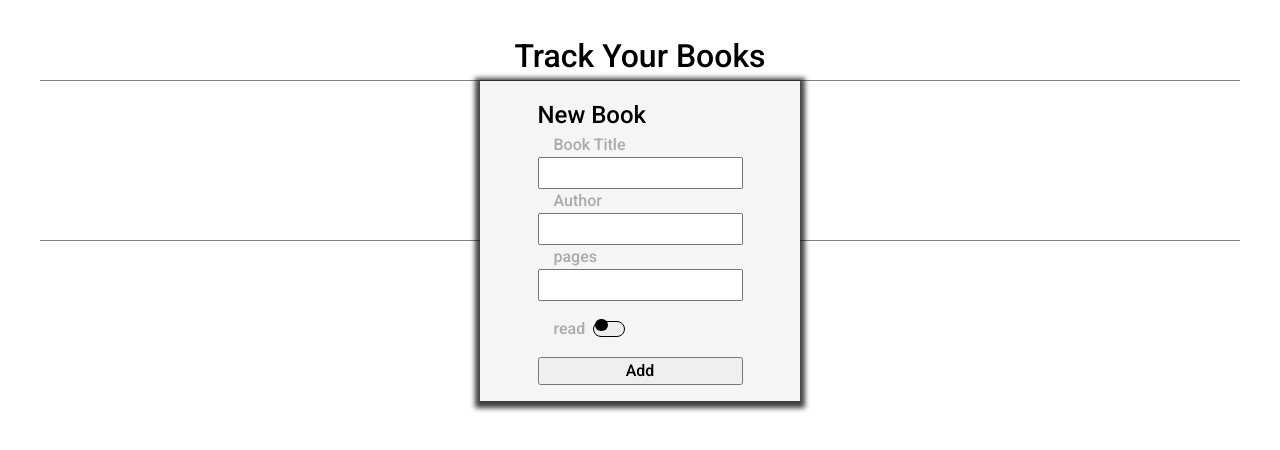
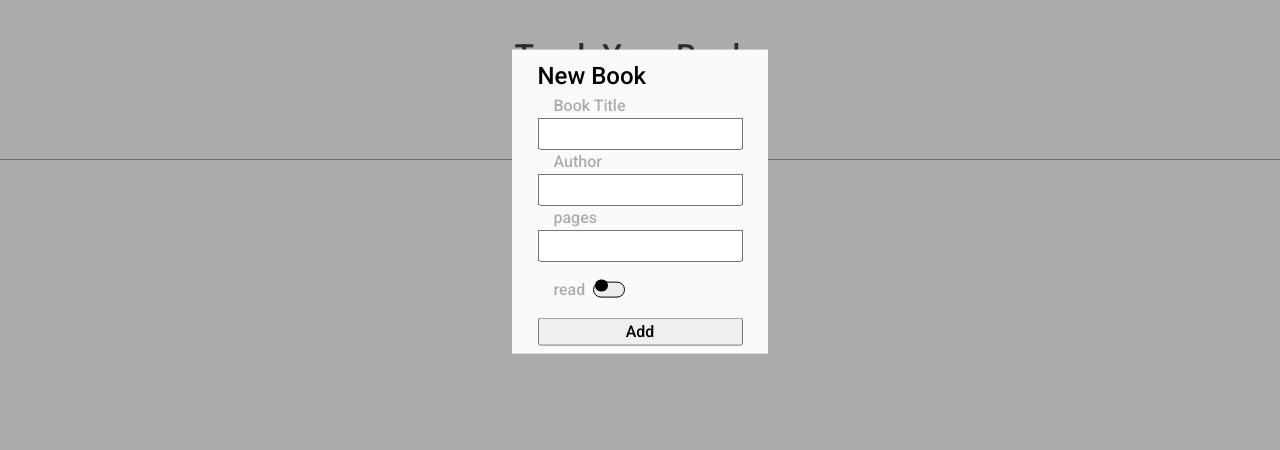
Before and after one commit to Parzivalcen/TheOdinLibrary, a plain HTML site: page index.html in a window 1280 px wide. Both pictures are taken after a click on the button "ADD NEW BOOK". Drawn offline with Linux system fonts and the light colour scheme.

Commit message:
modal changed to full viewPort

```diff
--- a/app.js
+++ b/app.js
@@ -150,12 +150,14 @@ Events
 document.addEventListener("DOMContentLoaded", UI.booksLSdisplay());
 // Show form
 const newBookBtn = document.querySelector(".new-book-btn");
+const formDiv = document.querySelector(".form-space")
 const addForm = document.querySelector(".add-Container");
+
 newBookBtn.addEventListener("click", (e) => {
   e.preventDefault();
-  let visibility = addForm.getAttribute("data-visible");
+  let visibility = formDiv.getAttribute("data-visible");
   if (visibility == "false") {
-    addForm.setAttribute("data-visible", true);
+    formDiv.setAttribute("data-visible", true);
   }
 });
 
@@ -193,7 +195,7 @@ addBtn.addEventListener("click", () => {
       StoreBook.addBook(newBook);
       // Clear form fields
       UI.ClearFields();
-      addForm.setAttribute("data-visible", false);
+      formDiv.setAttribute("data-visible", false);
     }
   }
 
@@ -205,12 +207,11 @@ document.addEventListener("click", (e) => {
   StoreBook.removeBook(e);
   StoreBook.changeRead(e);
   if (
-    e.target.classList.contains("form-space") ||
-    e.target.classList.contains("container--cards")
+    e.target.classList.contains("form-space")
     // e.target.classList.contains("addBook")
   ) {
     e.preventDefault();
     // Make form dissappear
-    addForm.setAttribute("data-visible", false);
+    formDiv.setAttribute("data-visible", false);
   }
 });
--- a/index.html
+++ b/index.html
@@ -10,13 +10,14 @@
   </head>
   <body>
     <main>
-      <div class="container">
+      <header>
         <h1>Track Your Books</h1>
         <!-- ADD new book button -->
-        <div class="form-space">
-          <img src="./imgs/iconmonstr-book-20.svg" alt="" />
-          <button class="new-book-btn">ADD NEW BOOK</button>
+        <img src="./imgs/iconmonstr-book-20.svg" alt="" />
+        <button class="new-book-btn">ADD NEW BOOK</button>
+      </header>
 
+      <div class="form-space" data-visible="false">
           <form class="add-Container" data-visible="false" novalidate>
             <!-- title -->
             <h2>New Book</h2>
@@ -46,6 +47,7 @@
             <button type="button" id="addBook" class="addBook">Add</button>
           </form>
         </div>
+        <div class="container">
         <!-- CARDS FOR BOOKS -->
         <div class="container--cards">
           <!-- CARDS -->
--- a/styles.css
+++ b/styles.css
@@ -47,6 +47,7 @@ body {
   grid-template-rows: -webkit-min-content 1fr;
   grid-template-rows: min-content 1fr;
   overflow-x: hidden;
+  overflow: none;
 }
 
 /* imgs easier to work with */
@@ -151,24 +152,29 @@ utility clases
 /* ---------
 LIBRARY
 ------------- */
-.container > h1 {
-  text-align: center;
+
+header{
+  /* margin-top: 10vh; */
   padding-top: 2rem;
-  border-bottom: 1px solid grey;
-}
-.form-space{
+  padding-bottom: 2rem;
   display: grid;
   align-items: center;
   justify-content: center;
   border-bottom: 1px solid grey;
   height: 10rem;
   position: relative;
-
 }
-.form-space > img{
+header > img {
   width: 3rem;
   margin-inline: auto;
 }
+.container > h1 {
+  text-align: center;
+  padding-top: 2rem;
+  border-bottom: 1px solid grey;
+}
+
+
 /* ---------
 BUTTON
 ------------*/
@@ -178,29 +184,36 @@ BUTTON
   transition: all 0.3s;
 }
 
-.add-Container{
+.form-space{
+  display: none;
   position: absolute;
-  top: -300%;
-  right: 50%;
-  transition: .5s ease;
+  top: 0%;
+  right: 0;
 }
 
+.form-space[data-visible=true]{
+  display: grid;
+  height: 100vh;
+  width: 100vw;
+  place-content: center;
+  background-color: rgba(88, 88, 88, 0.5);
+  z-index: 1000;
+}
 /* ----------
 FORM FOR NEW BOOKS
  */
-.add-Container[data-visible=true]{
+ .add-Container{
+  position: absolute;
+  top: 10%;
+  right: 50%;
+  transform: translate(50%, -10%);
+  background-color: rgb(250, 250, 250);
+  min-height: 30vh;
+  width: 20vw;
   display: grid;
-  justify-content: center;
-  position: absolute;
-  background-color: whitesmoke;
-  top: 0%;
-  right: 50%;
-  transform: translate(50%);
-  width: 20rem;
-  padding: 1rem;
-
-box-shadow: 0px 2px 5px 5px rgba(0, 0, 0, 0.75);
-}
+  place-content: center;
+  padding: .5em;
+ }
 .form-field{
   position:relative;
   justify-self: center;
```
